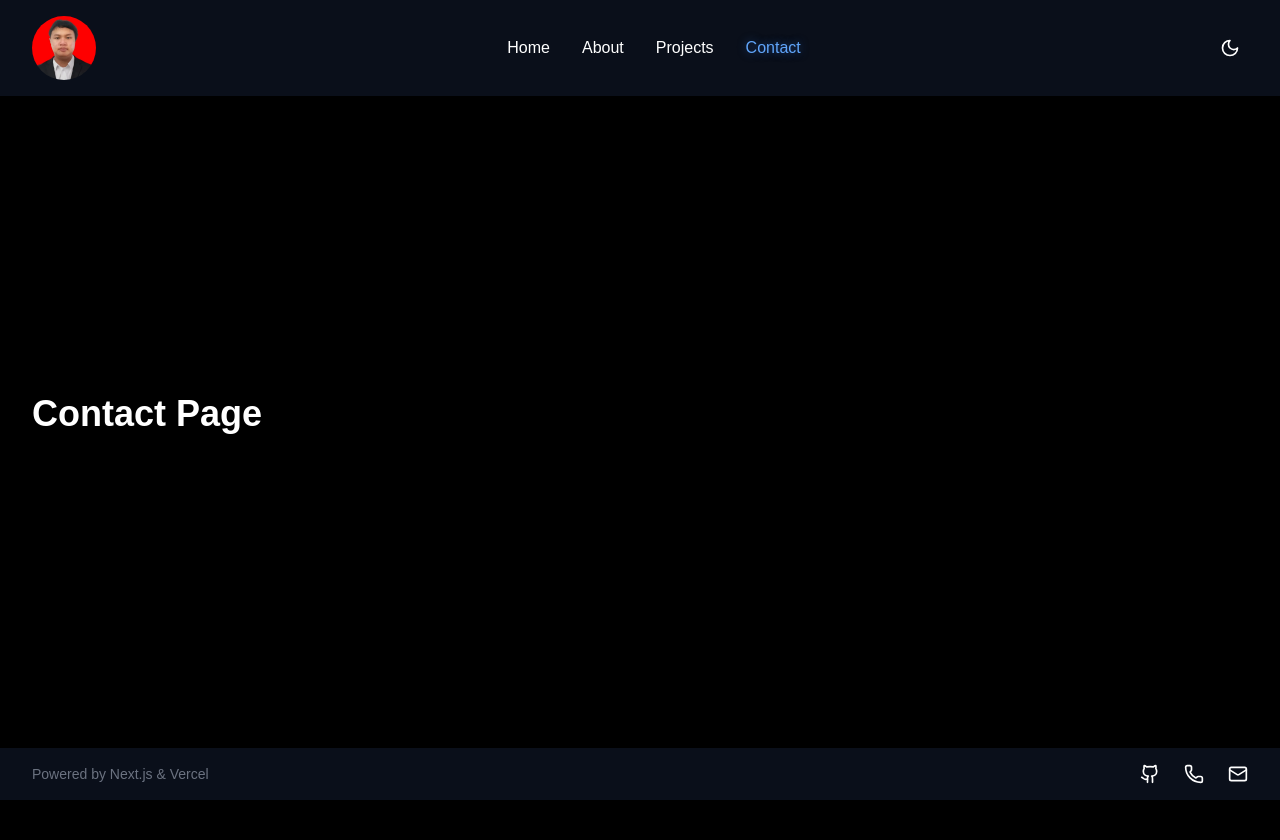
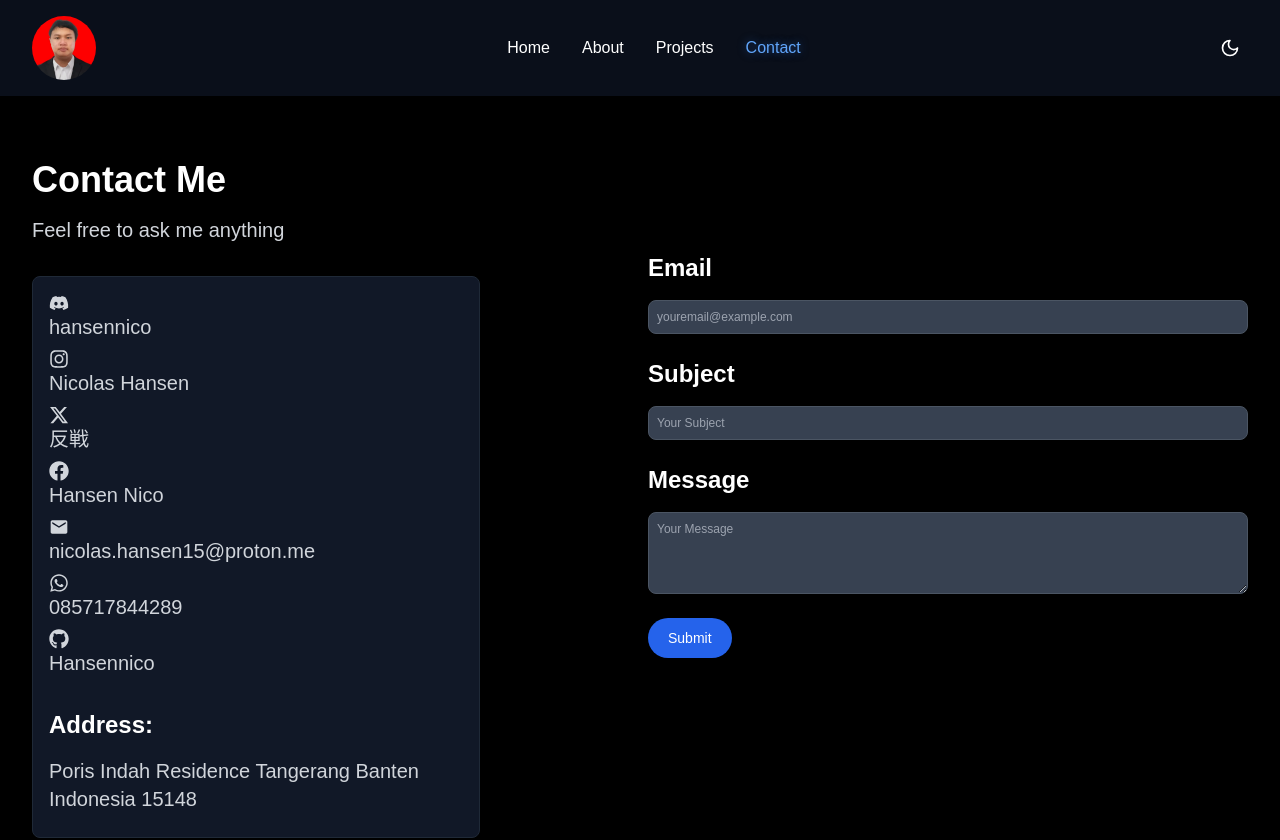
Before and after one commit to Hansennico/NextJS-Portofolio, a Next.js app: page /contact in a window 1280 px wide. Shown: the top 840 px of the page. Before the commit the page ends 800 px from the top, so only its background shows below. Built offline with nearby package versions, Linux system fonts and the light colour scheme.

Commit message:
update
added contact page

```diff
--- /dev/null
+++ b/app/contact/contactlist.tsx
@@ -0,0 +1,27 @@
+const contact = [
+  {
+    discord: "hansennico",
+    discordUrl: "https://discord.com/users/479281969637883907",
+
+    instagram: "Nicolas Hansen",
+    instagramUrl: "https://www.instagram.com/hansennico44/",
+
+    twitter: "反戦",
+    twitterUrl: "https://x.com/hansennico_",
+
+    facebook: "Hansen Nico",
+    facebookUrl: "https://www.facebook.com/profile.php?id=100011651040300",
+
+    email: "nicolas.hansen15@proton.me",
+    emailUrl: "mailto:nicolas.hansen15@proton.me",
+
+    whatsapp: "085717844289",
+    whatsappUrl: "https://wa.me/6285717844289",
+
+    github: "Hansennico",
+    githubUrl: "https://github.com/Hansennico",
+
+    address: "Poris Indah Residence Tangerang Banten Indonesia 15148",
+  },
+];
+export default contact;
--- /dev/null
+++ b/app/contact/form.tsx
@@ -0,0 +1,55 @@
+"use client";
+
+function submit() {
+  const msg = "button pressed!";
+  console.log(msg);
+}
+
+const emailform = () => {
+  return (
+    <form>
+      <label htmlFor="">
+        <h2>Email</h2>
+      </label>
+      <input
+        type="email"
+        name="email"
+        placeholder="youremail@example.com"
+        className=""
+      />
+      <br />
+
+      <label htmlFor="">
+        <h2>Subject</h2>
+      </label>
+      <input
+        type="text"
+        name="subject"
+        placeholder="Your Subject"
+        className=""
+      />
+      <br />
+
+      <label htmlFor="">
+        <h2>Message</h2>
+      </label>
+      <textarea
+        name="message"
+        placeholder="Your Message"
+        className=""
+        rows={4}
+      />
+      <br />
+
+      <button
+        type="button"
+        onClick={submit}
+        className="text-white bg-blue-700 hover:bg-blue-800 focus:outline-none focus:ring-4 focus:ring-blue-300 font-medium rounded-full text-sm px-5 py-2.5 text-center me-2 mb-2 dark:bg-blue-600 dark:hover:bg-blue-700 dark:focus:ring-blue-800"
+      >
+        Submit
+      </button>
+    </form>
+  );
+};
+
+export default emailform;
--- a/app/contact/page.tsx
+++ b/app/contact/page.tsx
@@ -1,4 +1,13 @@
 import { Metadata } from "next";
+import { FaDiscord } from "react-icons/fa";
+import { FaInstagram } from "react-icons/fa";
+import { FaXTwitter } from "react-icons/fa6";
+import { FaFacebook } from "react-icons/fa";
+import { MdEmail } from "react-icons/md";
+import { FaWhatsapp } from "react-icons/fa";
+import { FaGithub } from "react-icons/fa";
+import contact from "@/app/contact/contactlist";
+import Emailform from "@/app/contact/form";
 
 export const metadata: Metadata = {
   title: "Contact page",
@@ -9,7 +18,54 @@ export default function Contact() {
   return (
     <main>
       <div className="max-w-7xl w-full px-4 sm:px-6 lg:px-8 py-16">
-        <h1>Contact Page</h1>
+        <h1>Contact Me</h1>
+        <p>Feel free to ask me anything</p>
+
+        <div className="flex flex-col md:grid md:grid-cols-2 gap-4">
+          {/* contact List */}
+          <div className="max-w-md">
+            <br />
+            {contact.map((item, index) => (
+              <div key={index} className="contact-list border p-4 widget">
+                <p>
+                  <FaDiscord /> <a href={item.discordUrl}>{item.discord}</a>
+                </p>
+
+                <p>
+                  <FaInstagram />{" "}
+                  <a href={item.instagramUrl}>{item.instagram}</a>
+                </p>
+
+                <p>
+                  <FaXTwitter /> <a href={item.twitterUrl}>{item.twitter}</a>
+                </p>
+
+                <p>
+                  <FaFacebook /> <a href={item.facebookUrl}>{item.facebook}</a>
+                </p>
+
+                <p>
+                  <MdEmail /> <a href={item.emailUrl}>{item.email}</a>
+                </p>
+
+                <p>
+                  <FaWhatsapp /> <a href={item.whatsappUrl}>{item.whatsapp}</a>
+                </p>
+
+                <p>
+                  <FaGithub /> <a href={item.githubUrl}>{item.github}</a>
+                </p>
+
+                <br />
+                <h2>Address:</h2>
+                <p>{item.address}</p>
+              </div>
+            ))}
+          </div>
+
+          {/* Form */}
+          <Emailform />
+        </div>
       </div>
     </main>
   );
--- a/app/globals.css
+++ b/app/globals.css
@@ -30,6 +30,10 @@
   span {
     @apply text-gray-800 dark:text-gray-500;
   }
+  input,
+  textarea {
+    @apply block w-full p-2 text-gray-900 border border-gray-300 rounded-lg bg-gray-50 text-xs focus:ring-blue-500 focus:border-blue-500 dark:bg-gray-700 dark:border-gray-600 dark:placeholder-gray-400 dark:text-white dark:focus:ring-blue-500 dark:focus:border-blue-500;
+  }
 }
 
 body {
@@ -37,3 +41,13 @@ body {
   background: var(--background);
   font-family: Arial, Helvetica, sans-serif;
 }
+
+.contact-list a:hover {
+  text-decoration: underline;
+}
+
+.widget {
+  @apply dark:bg-gray-900 bg-gray-200 rounded-lg overflow-hidden border
+        dark:border-gray-800 dark:hover:border-gray-700 border-gray-300 hover:border-gray-500
+          transition-all duration-300;
+}
--- a/app/projects/page.tsx
+++ b/app/projects/page.tsx
@@ -12,18 +12,12 @@ export default function Projects() {
   return (
     <main>
       <div className="max-w-7xl w-full px-4 sm:px-6 lg:px-8 py-16">
-        <h1 className="text-center">Projects</h1>
+        <h1 className="text-center">Projects List</h1>
         <br />
 
         <div className="flex flex-col space-y-4 max-w-4xl mx-auto">
           {database.map((project, index) => (
-            <div
-              key={index}
-              className="flex flex-row
-              dark:bg-gray-900 bg-sky-300 rounded-lg overflow-hidden border
-              dark:border-gray-800 dark:hover:border-gray-700 border-gray-300 hover:border-gray-500
-              transition-all duration-300"
-            >
+            <div key={index} className="flex flex-row widget">
               {/* Project icon */}
               <div className="flex-shrink-0 w-20 h-full py-4 px-3 flex items-center justify-center">
                 {project.image && (
--- a/package.json
+++ b/package.json
@@ -12,7 +12,8 @@
     "lucide-react": "^0.475.0",
     "next": "15.1.7",
     "react": "^19.0.0",
-    "react-dom": "^19.0.0"
+    "react-dom": "^19.0.0",
+    "react-icons": "^5.5.0"
   },
   "devDependencies": {
     "@eslint/eslintrc": "^3",
```
Also changed, not shown: 2 other files (tests, documents, lock files or other folders).
